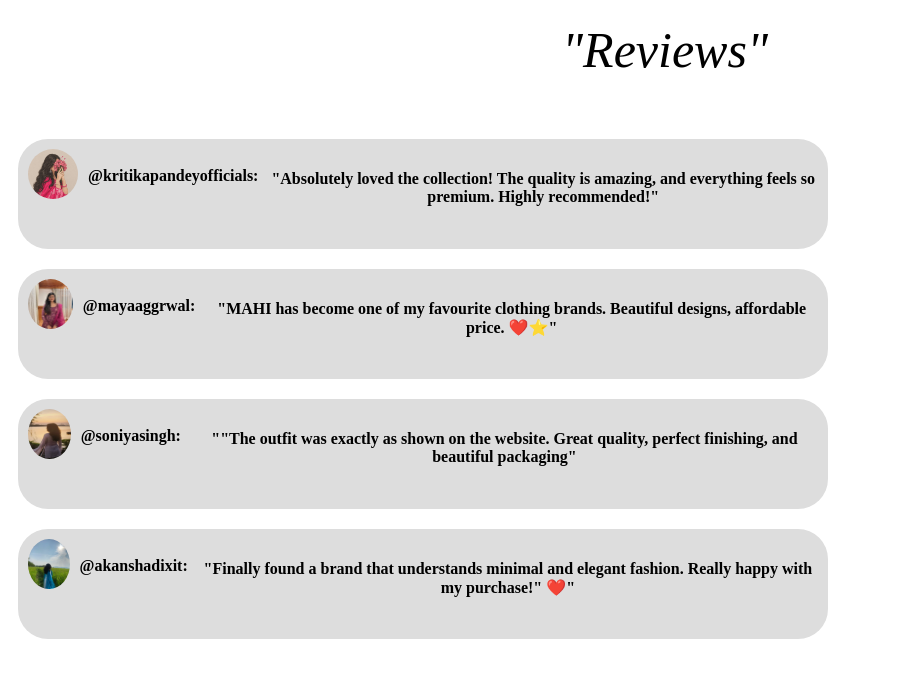
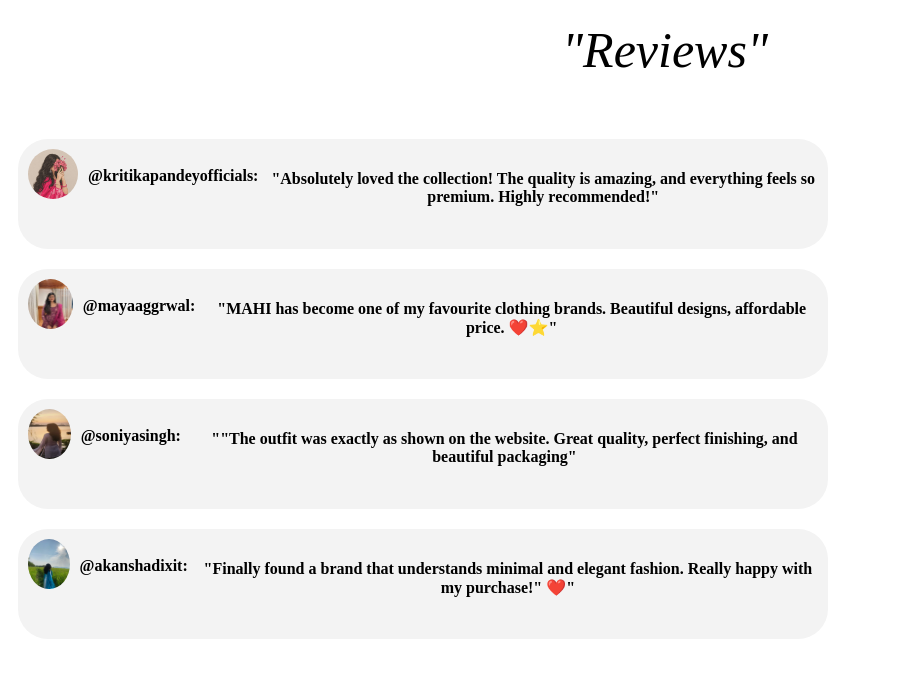
Before and after one commit to thebharatgagan/Mahi.Clothing-Website, a plain HTML site: page index.html in a window 1280 px wide. Shown: the part 2880-3556 px from the top of the page, without its empty margins (0-913 px from the left). Drawn offline with Linux system fonts and the light colour scheme.

Commit message:
Uodate.css

```diff
--- a/style.css
+++ b/style.css
@@ -83,7 +83,7 @@ button{
     width: 790px;
     height: 90px;
     padding: 10px;
-     background-color: rgb(221, 221, 221);
+     background-color: rgb(243, 243, 243);
     border-radius: 30px;
     margin: 10px;
 }
@@ -102,7 +102,7 @@ button{
 }
 
 .review:hover{
-     background-color: rgb(199, 198, 198);
+     background-color: rgba(255, 255, 255, 0.853);
      border: 1px solid black;
      box-shadow:  2px 4px 10px rgb(180, 179, 179);
 }
```
